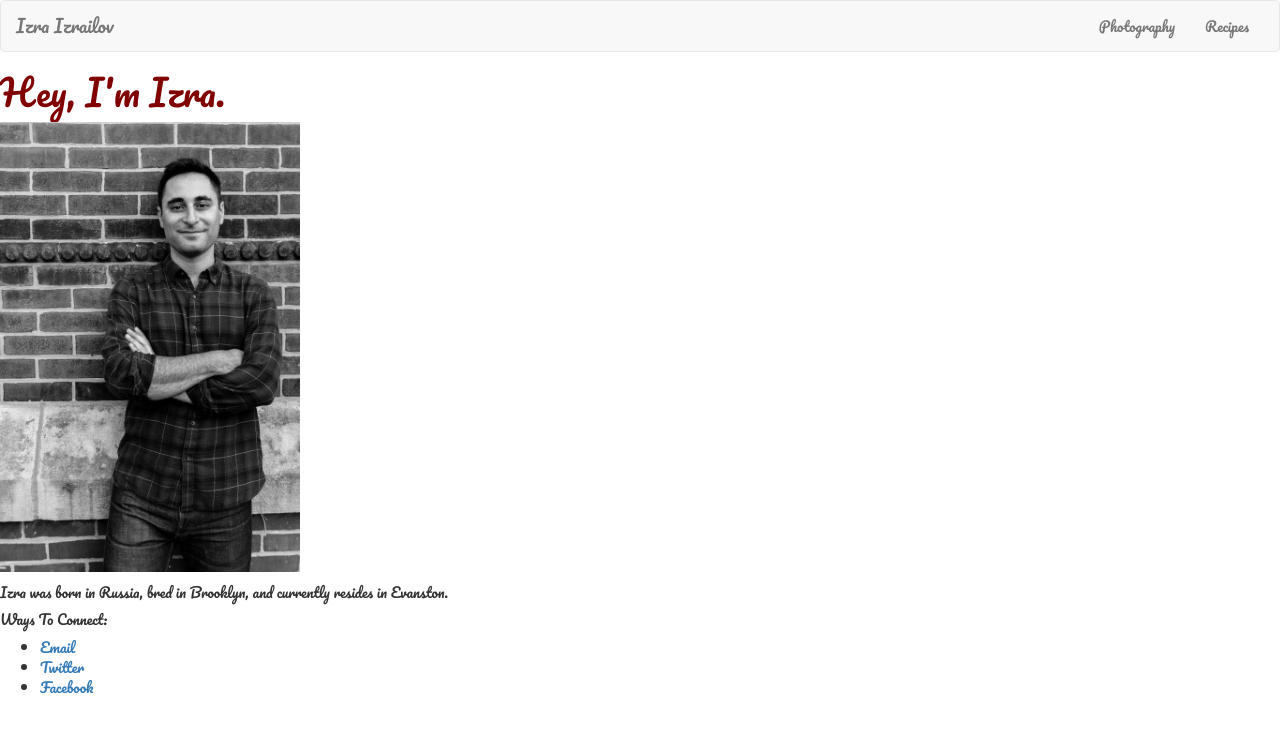
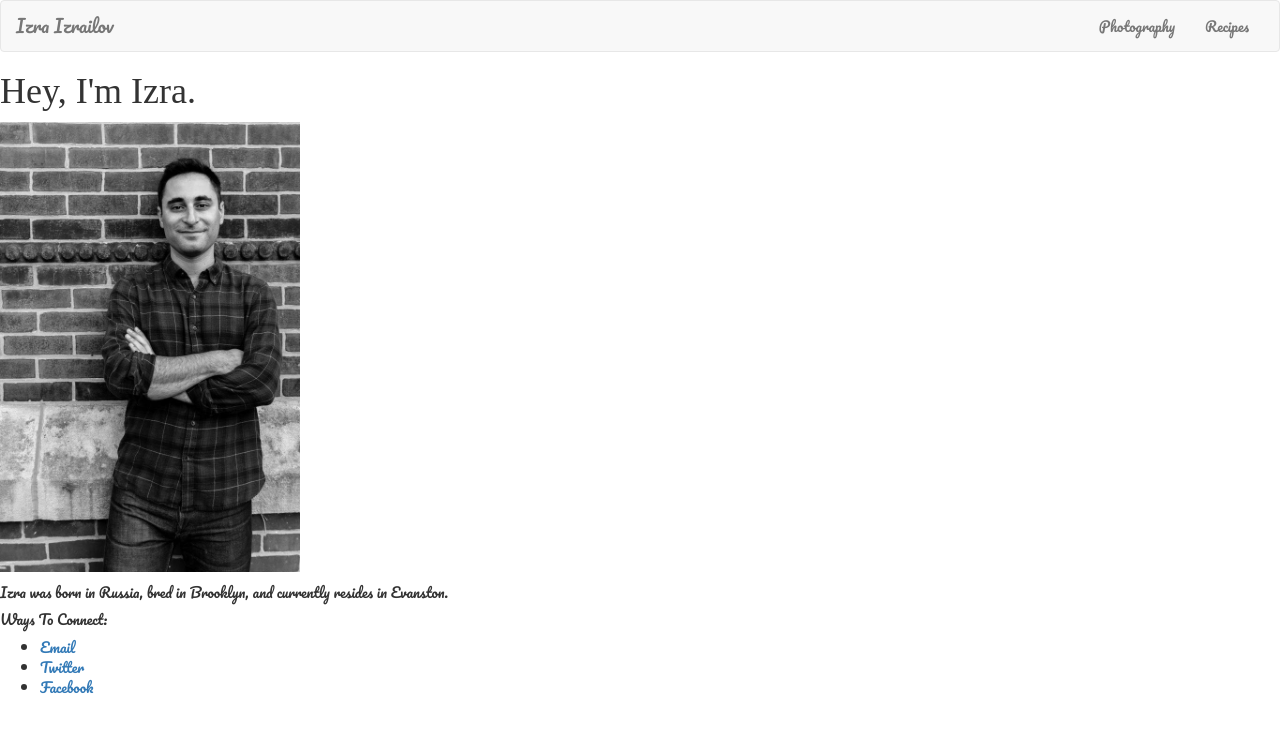
Before and after one commit to iizrailov/iizrailov.github.io, a plain HTML site: page index.html in a window 1280 px wide. Drawn offline with nearby package versions, Linux system fonts and the light colour scheme.

Commit message:
Seventh Update for HW1

```diff
--- a/index.html
+++ b/index.html
@@ -44,6 +44,7 @@
 
 <body>
   <h1>Hey, I'm Izra.</h1>
+  <p></p>
   <p>
     <img src="Izra - Profile Pic.jpg" height="450" width="300">
   </p>
--- a/style.css
+++ b/style.css
@@ -1,8 +1,5 @@
 body{
   font-family: 'Pacifico', cursive;
-}
-h1{
-  color: maroon;
 }
 .jumbotron {
   background-color: #fcf8e3;
@@ -10,3 +7,6 @@ h1{
 h2 {
   color:#8a6d3b;
 }
+h1{
+  font-family: 'Railway'
+}
```
